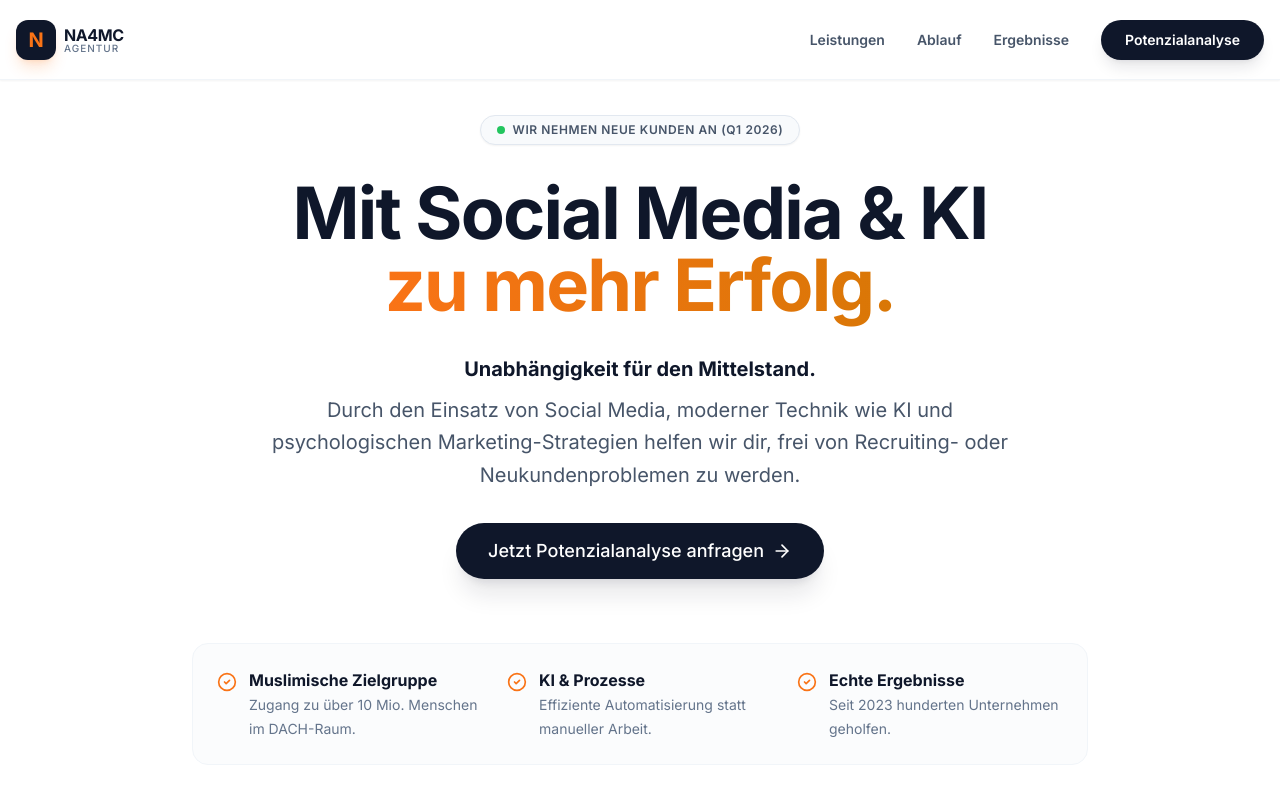
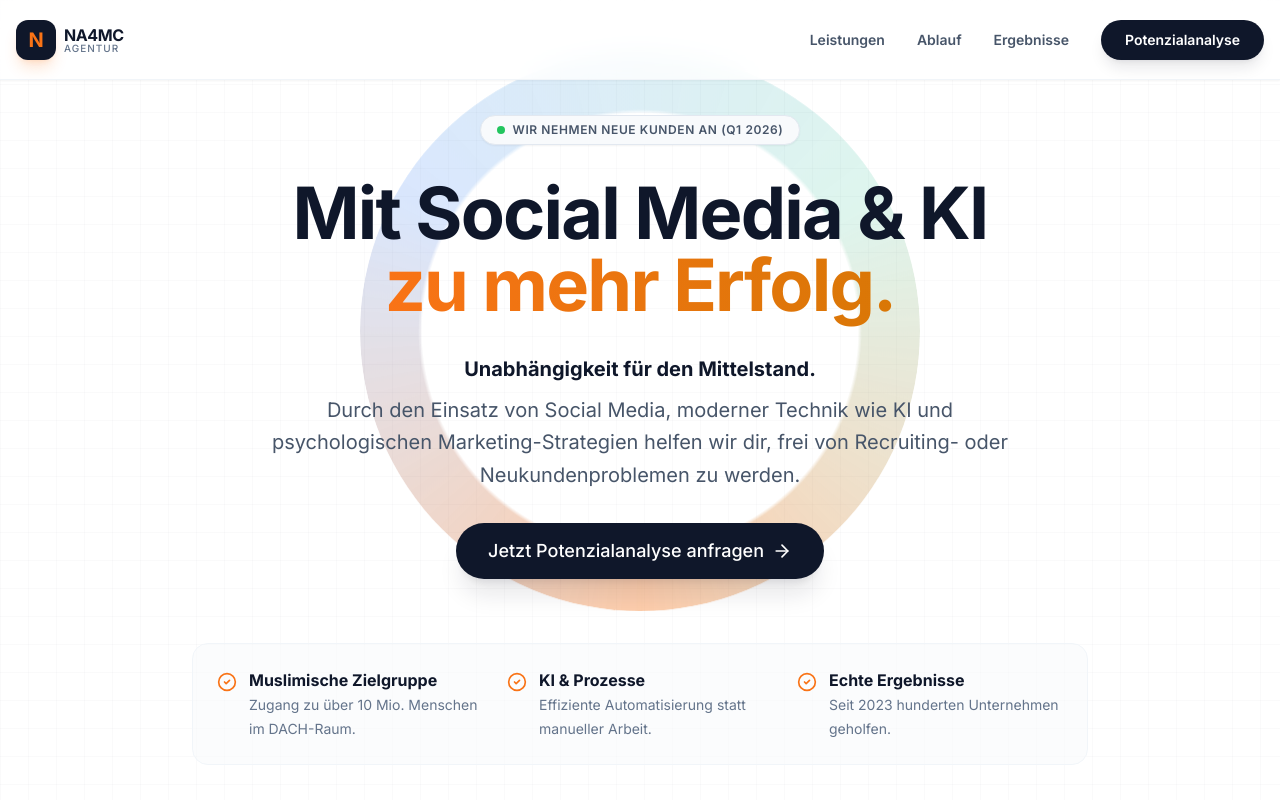
Before and after one commit to dercryptomuslim/na4mc, a Next.js app: page / in a window 1280 px wide. Shown: the top 800 px of the page. Built offline with nearby package versions, Linux system fonts and the light colour scheme.

Commit message:
feat: Add rotating halo background for modern AI/startup feel

```diff
--- a/app/globals.css
+++ b/app/globals.css
@@ -60,3 +60,91 @@
     @apply absolute -z-10 rounded-full blur-[100px] opacity-40;
   }
 }
+
+@layer utilities {
+  .na4mc-rotating-ring {
+    width: 560px;
+    height: 560px;
+    border-radius: 9999px;
+    background: conic-gradient(
+      from 180deg,
+      rgba(249, 115, 22, 0.65),
+      rgba(59, 130, 246, 0.35),
+      rgba(16, 185, 129, 0.25),
+      rgba(249, 115, 22, 0.65)
+    );
+    opacity: 0.55;
+    filter: blur(0px);
+    -webkit-mask-image: radial-gradient(
+      transparent 55%,
+      #000 56%,
+      #000 72%,
+      transparent 73%
+    );
+    mask-image: radial-gradient(
+      transparent 55%,
+      #000 56%,
+      #000 72%,
+      transparent 73%
+    );
+  }
+
+  .na4mc-rotate-slow {
+    animation: na4mc-rotate 18s linear infinite;
+  }
+
+  .na4mc-float-slow {
+    animation: na4mc-float 9s ease-in-out infinite;
+  }
+}
+
+@keyframes na4mc-rotate {
+  to {
+    transform: rotate(360deg);
+  }
+}
+
+@keyframes na4mc-float {
+  0%,
+  100% {
+    transform: translateY(0);
+  }
+  50% {
+    transform: translateY(-10px);
+  }
+}
+
+@keyframes blob {
+  0% {
+    transform: translate(0px, 0px) scale(1);
+  }
+  33% {
+    transform: translate(20px, -30px) scale(1.05);
+  }
+  66% {
+    transform: translate(-20px, 20px) scale(0.95);
+  }
+  100% {
+    transform: translate(0px, 0px) scale(1);
+  }
+}
+
+.animate-blob {
+  animation: blob 10s infinite;
+}
+
+.animation-delay-2000 {
+  animation-delay: 2s;
+}
+
+.animation-delay-4000 {
+  animation-delay: 4s;
+}
+
+@media (prefers-reduced-motion: reduce) {
+  .na4mc-rotate-slow,
+  .na4mc-float-slow,
+  .animate-blob {
+    animation: none !important;
+  }
+}
--- a/components/sections/Hero.tsx
+++ b/components/sections/Hero.tsx
@@ -1,12 +1,12 @@
 import { Button } from "@/components/ui/button";
 import { ArrowRight, CheckCircle2, TrendingUp } from "lucide-react";
+import { RotatingHalo } from "@/components/ui/RotatingHalo";
 
 export function Hero() {
   return (
     <section className="relative min-h-screen flex items-center pt-20 overflow-hidden bg-white">
       <div className="absolute inset-0 w-full h-full overflow-hidden pointer-events-none">
-          <div className="hero-glow top-0 -left-4 w-[600px] h-[600px] bg-orange-100/80 animate-blob"></div>
-          <div className="hero-glow top-0 -right-4 w-[500px] h-[500px] bg-blue-100/80 animate-blob animation-delay-2000"></div>
+          <RotatingHalo />
       </div>
 
       <div className="container relative mx-auto px-4 z-10">
--- /dev/null
+++ b/components/ui/RotatingHalo.tsx
@@ -0,0 +1,21 @@
+export function RotatingHalo() {
+  return (
+    <div
+      aria-hidden="true"
+      className="pointer-events-none absolute inset-0 overflow-hidden"
+    >
+      {/* Soft grid overlay */}
+      <div className="absolute inset-0 bg-[linear-gradient(to_right,#0f172a0a_1px,transparent_1px),linear-gradient(to_bottom,#0f172a0a_1px,transparent_1px)] bg-[size:28px_28px] opacity-50" />
+
+      {/* Rotating ring (Aura/Tech feel) */}
+      <div className="absolute left-1/2 top-[42%] -translate-x-1/2 -translate-y-1/2">
+        <div className="na4mc-rotating-ring na4mc-rotate-slow na4mc-float-slow" />
+      </div>
+
+      {/* Soft glow companions */}
+      <div className="hero-glow top-[-120px] left-[8%] w-[520px] h-[520px] bg-orange-100/70" />
+      <div className="hero-glow top-[-140px] right-[6%] w-[520px] h-[520px] bg-blue-100/70" />
+      <div className="hero-glow bottom-[-220px] left-1/2 -translate-x-1/2 w-[640px] h-[640px] bg-amber-50/80" />
+    </div>
+  );
+}
```
